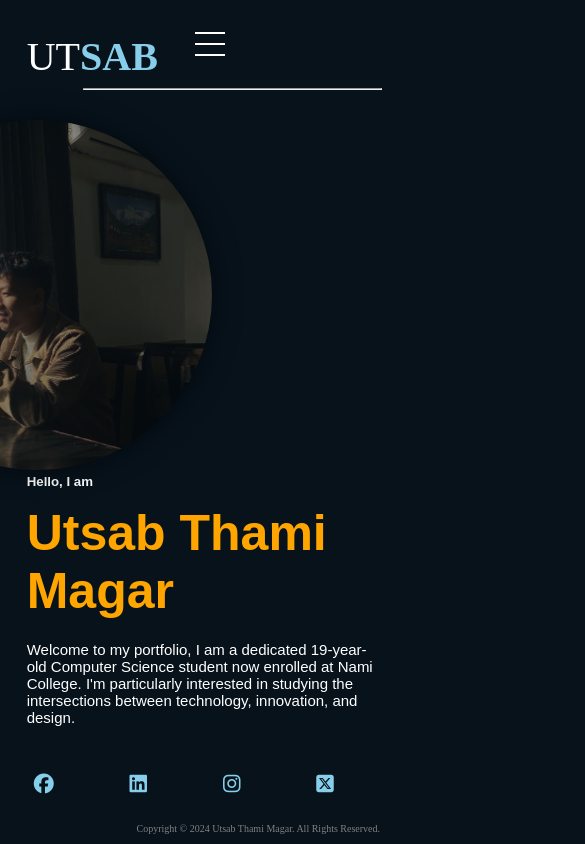
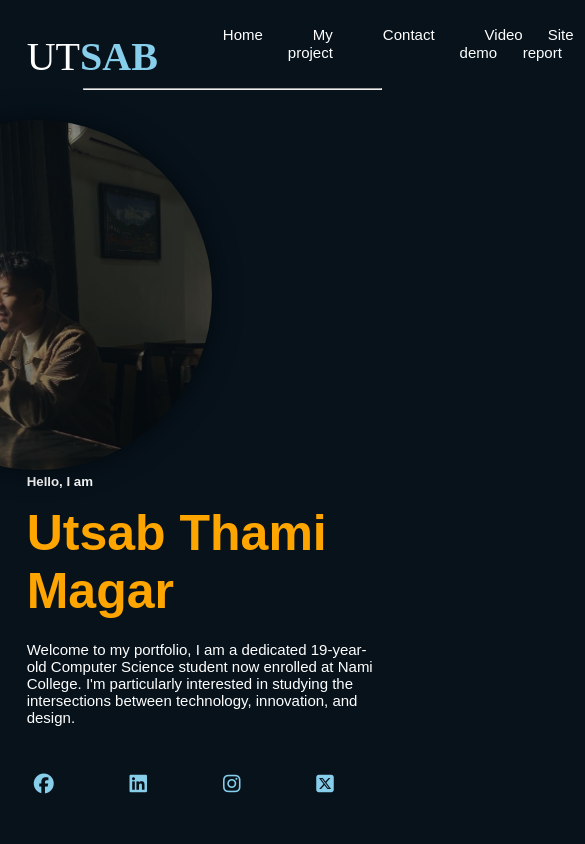
Before and after one commit to UtsabMagar3/AS1, a plain HTML site: page index.html in a window 390 px wide. Shown: the whole page, 585 px wide, since content can reach past the window. Drawn offline with Linux system fonts and the light colour scheme.

Commit message:
added new elements

```diff
--- a/index.html
+++ b/index.html
@@ -10,8 +10,8 @@
 <body>
     <header>
     </header>
-    <nav id="desktop-nav">
-        <div class="logo"> <a href="">UT<b>SAB</b></a></div>
+    <nav>
+        <div class="logo"> <a href="#">UT<b>SAB</b></a></div>
         <div>
         <ul class="menu">
             <li><a href="index.html">Home</a></li>
@@ -22,25 +22,7 @@
         </ul>
         </div>
     </nav>
-    <nav id="hamburger-nav">
-        <div class="logo"> <a href="">UT<b>SAB</b></a></div>
-        <div class="hamburger-menu">
-            <div class="hamburger-icon" onclick="toggleMenu()">
-                <span></span>
-                <span></span>
-                <span></span>
-            </div>
-           <div class="menu-links">
-                <li><a href="index.html" onclick="toggleMenu()">Home</a></li>
-                <li><a href="project.html" onclick="toggleMenu()">My project</a></li>
-                <li><a href="contact.html" onclick="toggleMenu()">Contact</a></li>
-                <li><a href="videoDemo.html" onclick="toggleMenu()">Video demo</a></li>
-                <li><a href="sitereport.html" onclick="toggleMenu()">Site report</a></li>
-           </div>
-        </div>
 
-
-    </nav>
     <div class="line"><hr></div>
     <section>
         <div class="image">
@@ -59,9 +41,6 @@
         </div>
         </div>
     </section>
-    <footer>
-        <p>Copyright &#169; 2024 Utsab Thami Magar. All Rights Reserved.</p>
-    </footer>
 
 
 </body>
```
